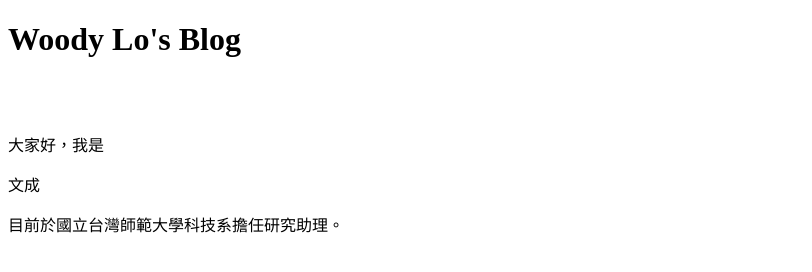
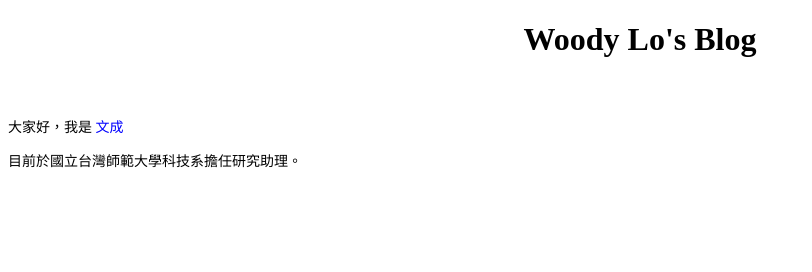
Before and after one commit to WoodyLuo/blog, a plain HTML site: page index.html in a window 1280 px wide. Shown: the whole page, without its empty margins (0-812 px from the left). Drawn offline with Linux system fonts and the light colour scheme.

Commit message:
Blog: modify

```diff
--- a/css/style.css
+++ b/css/style.css
@@ -9,4 +9,5 @@ p{
 p.tip{
 	color:blue;
 	font-size:14px;
+	display:inline;
 }
--- a/index.html
+++ b/index.html
@@ -40,7 +40,7 @@
     <link rel="icon" type="image/png" sizes="16x16" href="static/img/description/tab_icon_16x16.png">
 
     <title>Woody Lo's Blog</title>
-    <link ref="stylesheet" href="css/style.css">
+    <link rel="stylesheet" href="css/style.css">
   </head>
   <!--HEAD END-->
 
@@ -48,7 +48,7 @@
     <h1>Woody Lo's Blog</h1>
     <br>
     <br>
-    <p>
+    <p style="display:inline">
       大家好，我是
     </p>
     <p class="tip">文成</p>
```
Also changed, not shown: 1 other file.
